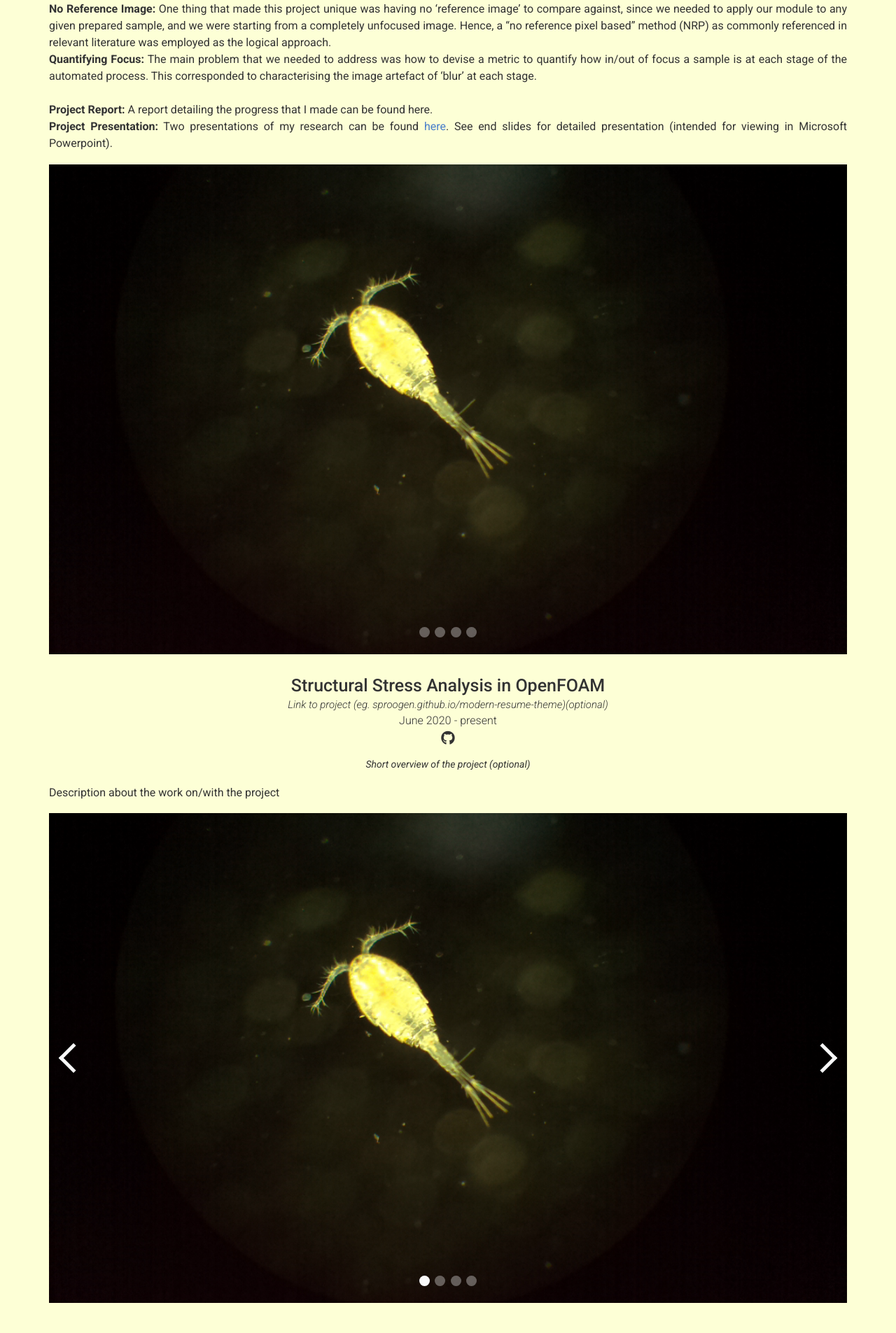
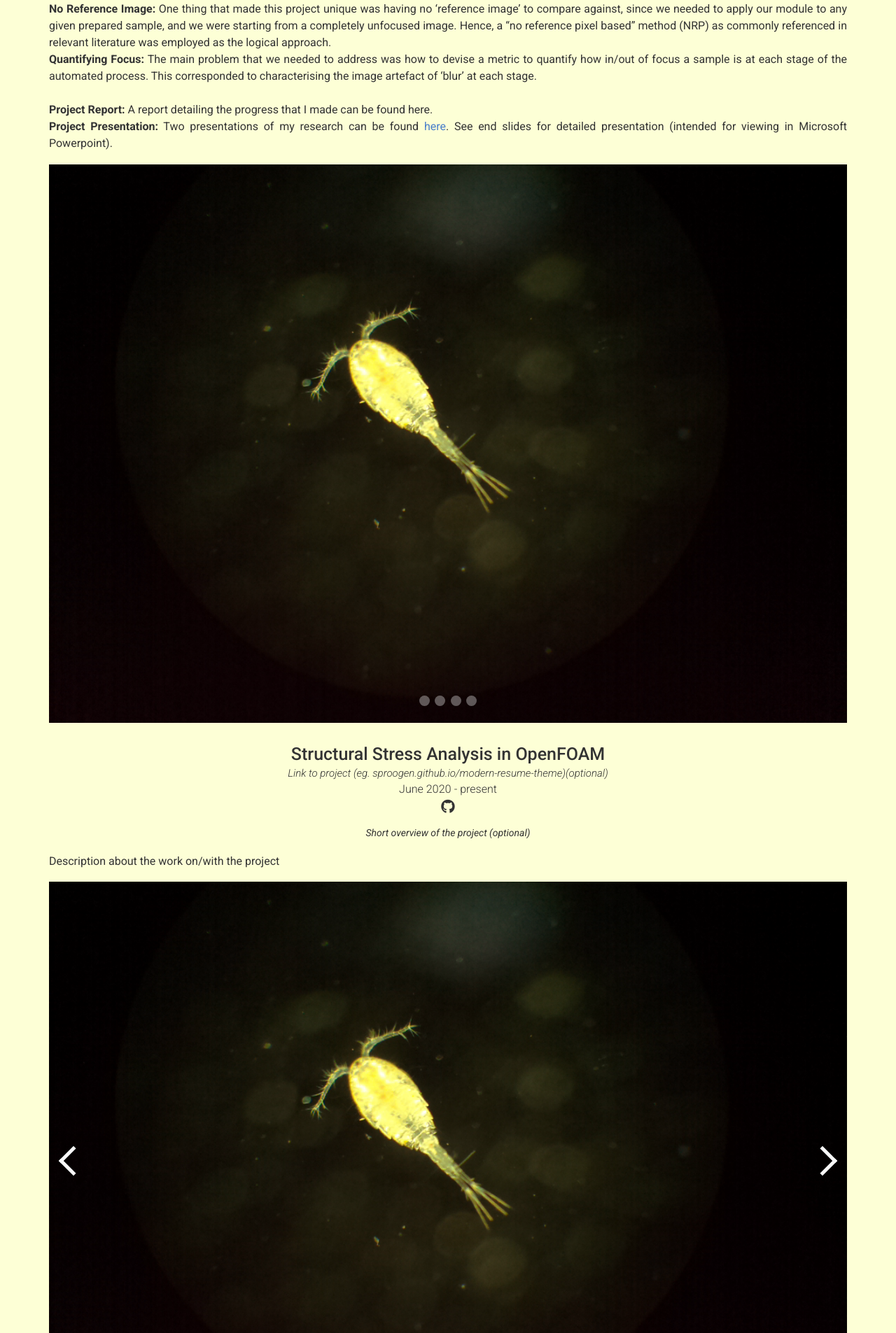
Before and after one commit to WilliamManley/WilliamManley.github.io, a Jekyll site: the page built from index.md, in a window 1280 px wide. Shown: the part 1237-3142 px from the top of the page at 70% size. Built offline with Jekyll 4.4.1, drawn with Linux system fonts in a browser that asks for light colours; nearby versions of some CDN libraries.

Commit message:
Add image carousel

```diff
--- a/_includes/projects.html
+++ b/_includes/projects.html
@@ -2,6 +2,6 @@
   <h3>{{ site.projects_title | default: "Projects" }}</h3>
   {% for project in site.data.projects %}
     {% include {{ project.layout | default: 'left' | append: ".html" }} item=project %}
-    {% include carousel.html height="700" unit="px" duration="7" %}
+    {% include carousel.html height="70" unit="%" duration="100000000000" %}
   {% endfor %}
 </div>
```
